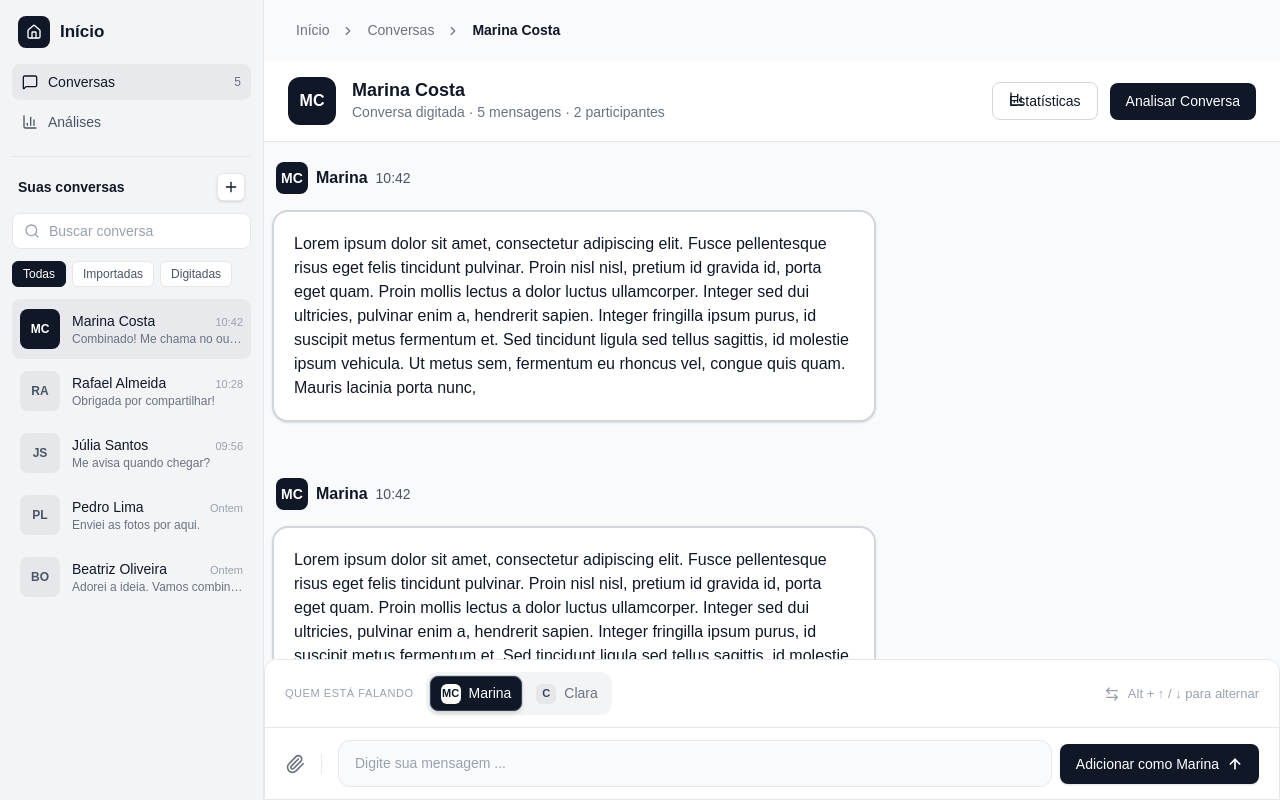
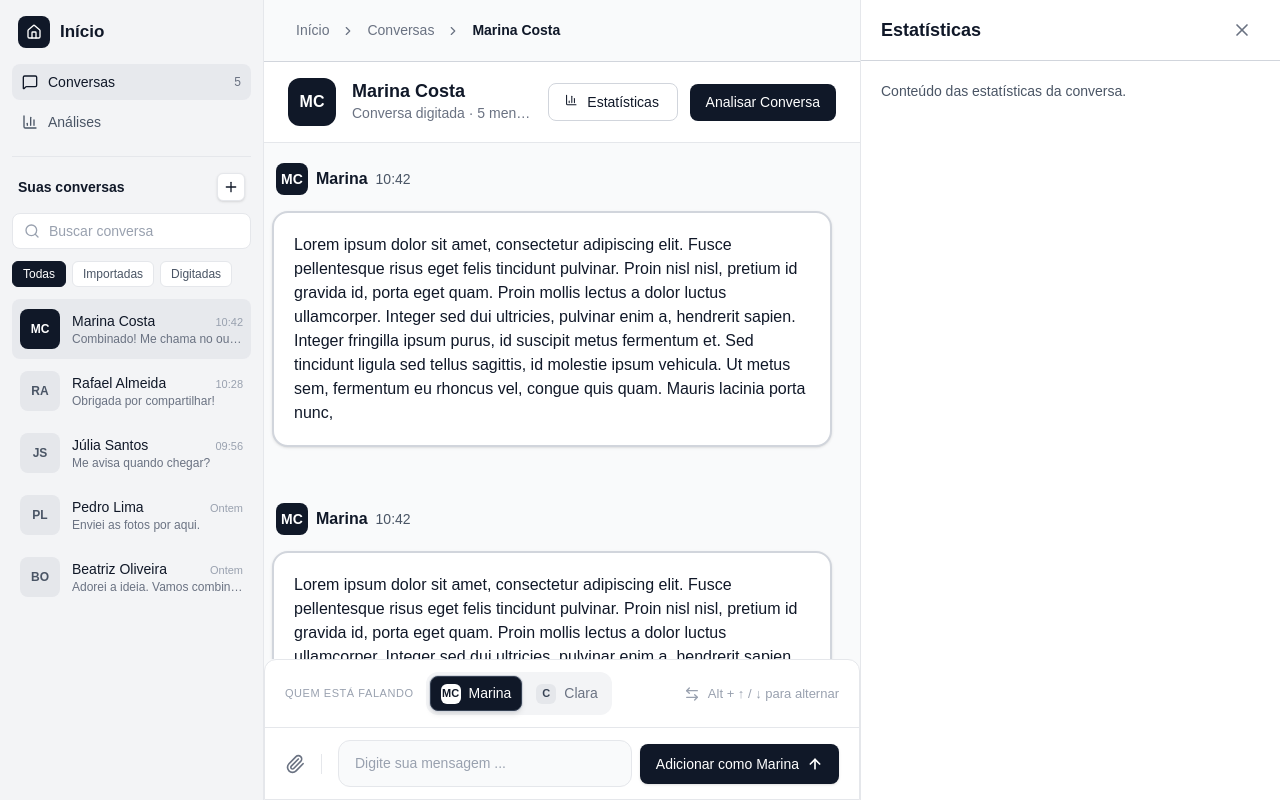
Before and after one commit to RicardoR211/layout-base, a Next.js app: page /conversas/1 in a window 1280 px wide. Both pictures are taken after a click on the button "Estatísticas". Built offline with nearby package versions, Linux system fonts and the light colour scheme.

Commit message:
Pagina de estatistica iniciando. Arrumar responsividade quando botoes de status e analisar aparecem

```diff
--- a/app/conversas/[id]/page.tsx
+++ b/app/conversas/[id]/page.tsx
@@ -1,15 +1,22 @@
+"use client";
+
+import { useState } from "react";
 import ChatBalao from "../componentes/balao";
 import ChatCabecalho from "../componentes/chat-cabecalho";
 import { BarChart3, ChevronRight, MoreHorizontal } from "lucide-react";
 import ChatEscrita from "../componentes/chat-escrita";
+import ChatEstatistica from "../componentes/chat-estatistica";
 
 
 export default function Conversa() {
+    const [mostrarEstatisticas, setMostrarEstatisticas] = useState(false);
+
     return (
-        <main className="flex h-[calc(100dvh-3.5rem)] min-w-0 flex-1 flex-col overflow-hidden bg-gray-50 text-gray-900 md:h-screen">
+        <main className="flex h-[calc(100dvh-3.5rem)] min-w-0 flex-1 flex-row overflow-hidden bg-gray-50 text-gray-900 md:h-screen">
 
+            <section className="flex min-w-0 flex-1 flex-col overflow-hidden">
                 {/* Breadcrumb */}
-            <nav className="hidden flex shrink-0 items-center gap-3 px-8 py-5 text-[14px] text-gray-500 display-block md:flex">
+                <nav className="hidden flex shrink-0 items-center gap-3 border-b border-gray-300 px-8 py-5 text-[14px] text-gray-500 display-block md:flex">
                     <span>Início</span>
                     <ChevronRight className="h-3.5 w-3.5" />
                     <span>Conversas</span>
@@ -19,7 +26,7 @@ export default function Conversa() {
 
                 {/* Cabeçalho */}
                 <div className="shrink-0">
-                <ChatCabecalho />
+                    <ChatCabecalho onOpenStatistics={() => setMostrarEstatisticas(true)}/>
                 </div>
 
                 {/* Área de mensagens */}
@@ -58,6 +65,16 @@ export default function Conversa() {
                     <ChatEscrita />
                 </div>
 
+            </section>
+
+
+            {/* Painel lateral */}
+            {mostrarEstatisticas && (
+                <ChatEstatistica
+                    onClose={() => setMostrarEstatisticas(false)}
+                />
+            )}
+
         </main>
     );
 }
--- a/app/conversas/componentes/chat-cabecalho.tsx
+++ b/app/conversas/componentes/chat-cabecalho.tsx
@@ -10,10 +10,15 @@ const C = {id: "1",
     lorem: "Lorem ipsum dolor sit amet, consectetur adipiscing elit. Fusce pellentesque risus eget felis tincidunt pulvinar. Proin nisl nisl, pretium id gravida id, porta eget quam. Proin mollis lectus a dolor luctus ullamcorper. Integer sed dui ultricies, pulvinar enim a, hendrerit sapien. Integer fringilla ipsum purus, id suscipit metus fermentum et. Sed tincidunt ligula sed tellus sagittis, id molestie ipsum vehicula. Ut metus sem, fermentum eu rhoncus vel, congue quis quam. Mauris lacinia porta nunc, " ,
     hora: "10:42",
     origem: "importada",
-    lado: "esquerdo"};
+    lado: "esquerdo"
+};
 
 
-export default function ChatCabecalho() {
+interface ChatCabecalhoProps {
+    onOpenStatistics: () => void;
+}
+
+export default function ChatCabecalho({ onOpenStatistics }: ChatCabecalhoProps) {
     const [mostrarAcoes, setMostrarAcoes] = useState(false);
 
     return (
@@ -40,10 +45,13 @@ export default function ChatCabecalho() {
                 <div className={`${mostrarAcoes ? "flex" : "hidden"} absolute right-0 top-full z-20 mt-2 w-56 flex-col gap-2 rounded-xl border border-gray-200 bg-white p-2 shadow-lg lg:static lg:mt-0 lg:flex lg:w-auto lg:flex-row lg:items-center lg:gap-3 lg:rounded-none lg:border-0 lg:bg-transparent lg:p-0 lg:shadow-none`}>
                     <button
                         type="button"
-                        onClick={() => console.log("Clicou em Estatísticas")}
+                        onClick={() => {
+                            onOpenStatistics();
+                            setMostrarAcoes(false);
+                        }}
                         className="flex w-full gap-2 rounded-lg border border-gray-300 bg-white px-3 py-2 text-sm font-medium text-gray-900 transition hover:bg-gray-50 lg:w-auto lg:px-4"
                     >
-                        <BarChart3 className="absolute h-4 w-4" />
+                        <BarChart3 className="absolute h-4 w-4 lg:static" />
                         <span className="block w-full text-center sm:hidden">Status</span>
                         <span className="w-full text-center hidden sm:inline">Estatísticas</span>
                     </button>
--- a/app/conversas/componentes/chat-estatistica.tsx
+++ b/app/conversas/componentes/chat-estatistica.tsx
@@ -1,7 +1,37 @@
+import { X } from "lucide-react";
 
+interface ChatEstatisticaProps {
+    onClose: () => void;
+}
 
-export default function ChatEstatistica() {
-    return(
-        <div className="width-500px"></div>
-    )
+export default function ChatEstatistica({ onClose }: ChatEstatisticaProps) {
+    return (
+        <aside className="
+                flex w-full shrink-0 flex-col bg-white
+                lg:w-[420px] lg:border-l lg:border-gray-200"
+            >
+
+            {/* Cabeçalho */}
+            <header className="flex shrink-0 items-center justify-between border-b border-gray-300 px-5 py-3">
+                <h2 className="text-lg font-semibold">
+                    Estatísticas
+                </h2>
+
+                <button
+                    onClick={onClose}
+                    className="rounded-lg p-2 text-gray-500 hover:bg-gray-100"
+                >
+                    <X className="h-5 w-5" />
+                </button>
+            </header>
+
+            {/* Conteúdo */}
+            <div className="min-h-0 flex-1 overflow-y-auto p-5">
+                <p className="text-sm text-gray-600">
+                    Conteúdo das estatísticas da conversa.
+                </p>
+            </div>
+
+        </aside>
+    );
 }
```
Lines whose indentation alone changed are shown as unchanged.
